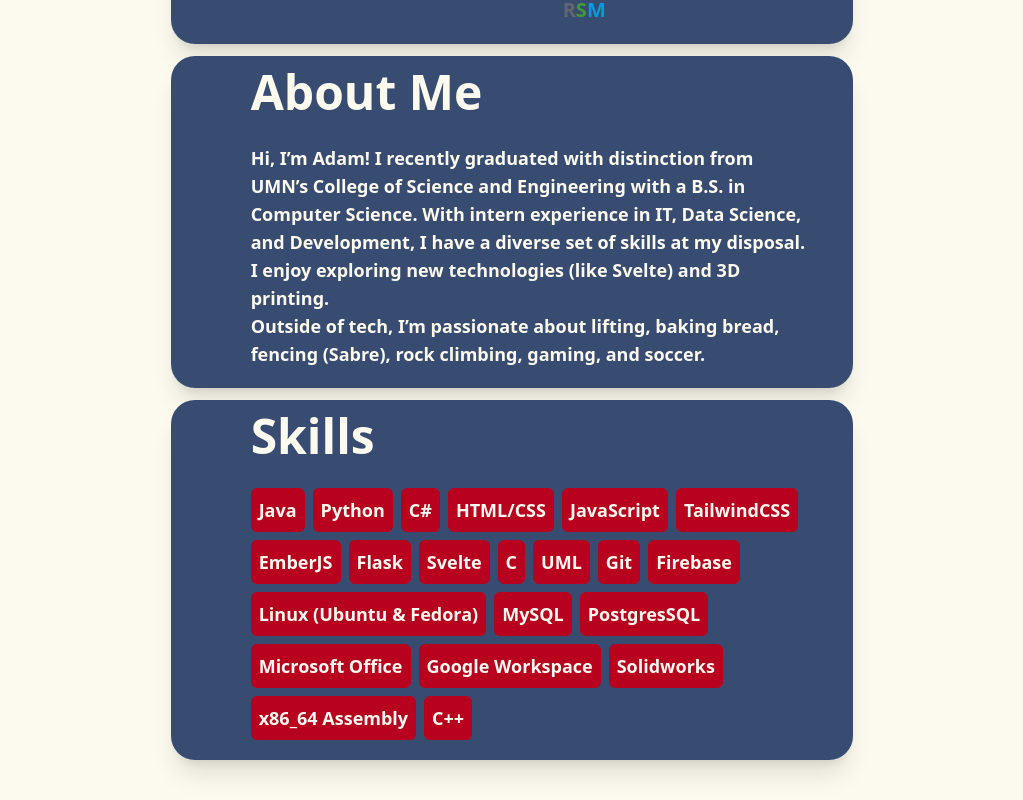
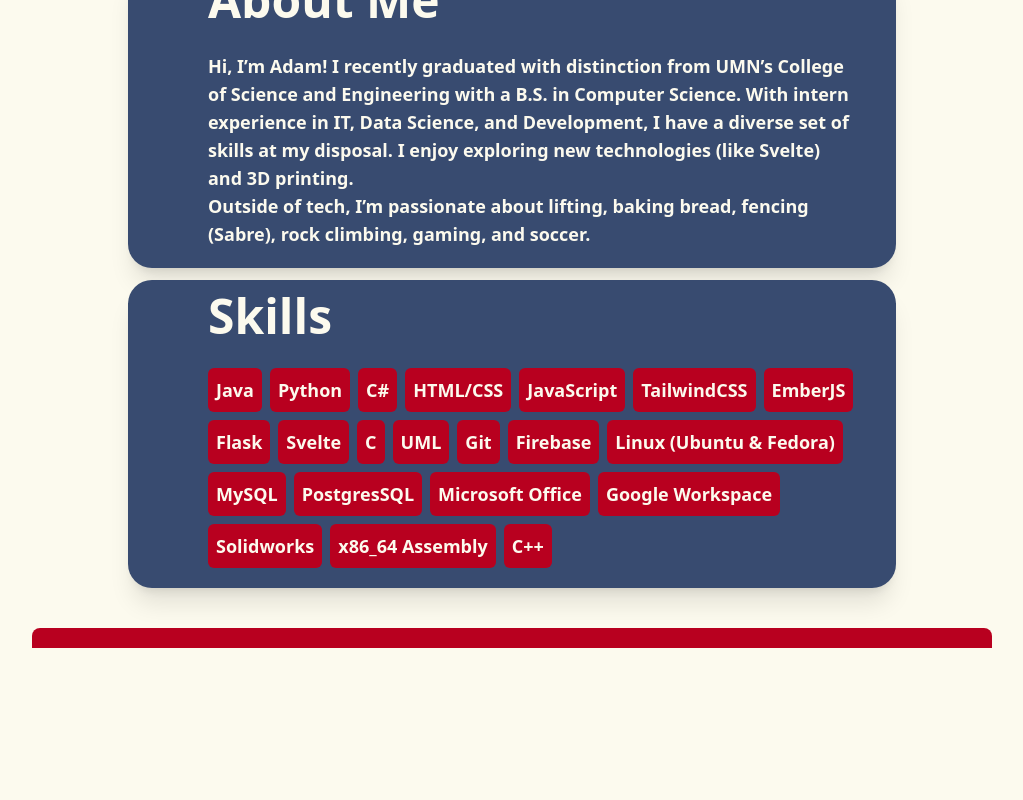
Before and after one commit to AdamKvant/AdamKvantSite, a SvelteKit app in the folder AdamKvantSite/: page / in a window 1280 px wide. Shown: the part 460-1260 px from the top of the page, without its empty margins (128-1151 px from the left). After the commit the page ends 1108 px from the top, so only its background shows below. Built offline with nearby package versions, Linux system fonts and the light colour scheme.

Commit message:
Added footer

```diff
--- /dev/null
+++ b/AdamKvantSite/src/components/Footer.svelte
@@ -0,0 +1,2 @@
+<div class="w-full headerOverall rounded-t-lg">
+</div>
--- a/AdamKvantSite/src/routes/+layout.svelte
+++ b/AdamKvantSite/src/routes/+layout.svelte
@@ -1,12 +1,14 @@
 <script lang="ts">
 	import '../app.css';
     import Header from '../components/Header.svelte';
+    import Footer from '../components/Footer.svelte'
 	let { children } = $props();
 </script>
 
 <div class="flex justify-center">
-    <div class="sm:w-11/12 lg:w-2/3 flex flex-col">
+    <div class="sm:w-11/12 lg:w-9/12 flex flex-col">
         <Header/>
         <div>{@render children()}</div>
+        <Footer/>
     </div>
 </div>
```
